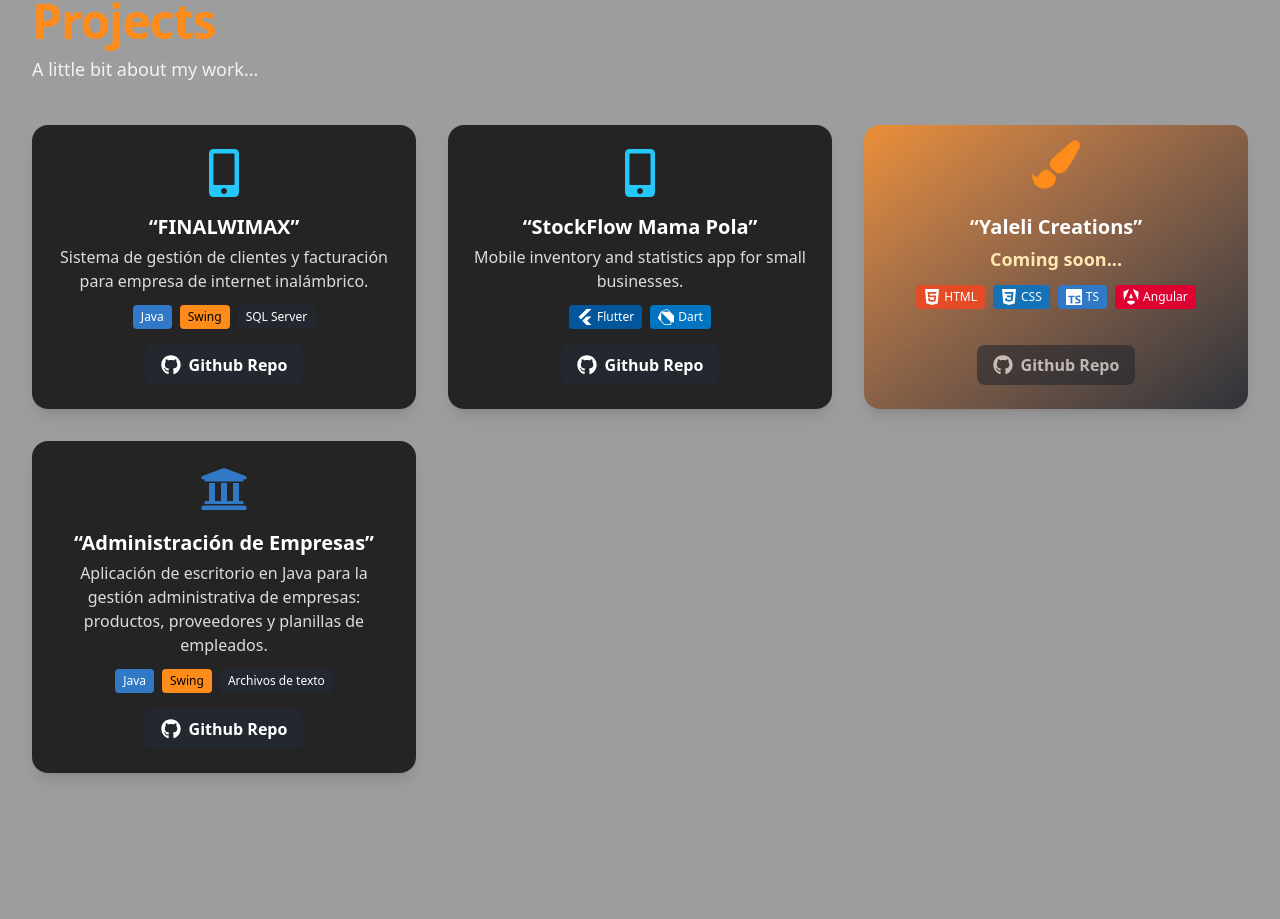
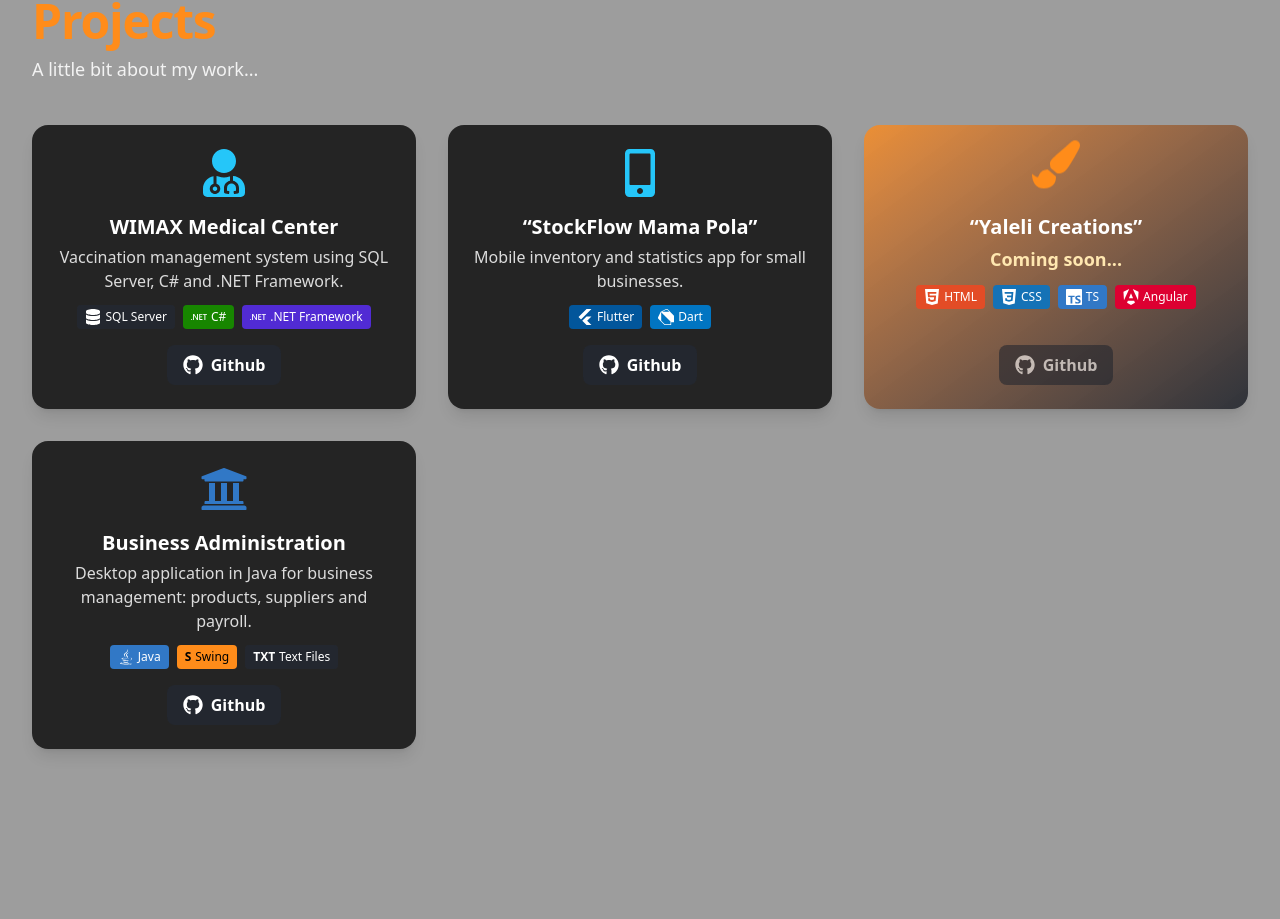
Before and after one commit to axelvalle/portfolio-react, a Next.js app: page / in a window 1280 px wide. Shown: the part 1689-2608 px from the top of the page. Built offline with nearby package versions, Linux system fonts and the light colour scheme.

Commit message:
algunas cosas arregladas

```diff
--- a/app/page.tsx
+++ b/app/page.tsx
@@ -3,9 +3,8 @@
 import Image from "next/image";
 import BinaryRain from "./components/BinaryRain";
 import { useState, useEffect, useRef } from "react";
-import { SiTypescript, SiHtml5, SiCss3, SiDart, SiFlutter, SiPhp, SiAngular, SiGit, SiMysql, SiPython, SiPostgresql, SiVercel, SiNetlify } from "react-icons/si";
-import { FaMobileAlt, FaPaintBrush, FaInstagram, FaTwitter, FaGithub, FaEnvelope } from "react-icons/fa";
-import { FaUniversity, FaCertificate } from "react-icons/fa";
+import { SiTypescript, SiHtml5, SiCss3, SiDart, SiFlutter, SiPhp, SiAngular, SiGit, SiMysql, SiPython, SiPostgresql, SiVercel, SiNetlify, SiDotnet } from "react-icons/si";
+import { FaMobileAlt, FaPaintBrush, FaInstagram, FaTwitter, FaGithub, FaEnvelope, FaUniversity, FaCertificate, FaUserMd, FaJava, FaDatabase } from "react-icons/fa";
 import { MdOutlineHive } from "react-icons/md";
 import { FaCheckCircle } from "react-icons/fa";
 
@@ -103,7 +102,15 @@ const translations = {
     cert2Tags: ["PHP", "MVC"],
     cert2Uni: "UNI Postgraduate Nicaragua",
     cert2Year: "2024",
-    liveDemo: "Live Demo"
+    liveDemo: "Github",
+    projectWimaxTitle: "WIMAX Medical Center",
+    projectWimaxDesc: "Vaccination management system using SQL Server, C# and .NET Framework.",
+    projectWimaxTech: ["SQL Server", "C#", ".NET Framework"],
+    projectWimaxBadges: [<FaDatabase size={16}/>, <SiDotnet size={16}/>, <SiDotnet size={16}/>],
+    projectAdmonTitle: "Business Administration",
+    projectAdmonDesc: "Desktop application in Java for business management: products, suppliers and payroll.",
+    projectAdmonTech: ["Java", "Swing", "Text Files"],
+    projectAdmonBadges: [<FaJava size={16}/>, <span className='font-bold'>S</span>, <span className='font-bold'>TXT</span>],
   },
   es: {
     navbar: ["Proyectos", "Tecnologías", "Redes Sociales"],
@@ -125,7 +132,15 @@ const translations = {
     cert2Tags: ["PHP", "MVC"],
     cert2Uni: "UNI Postgrado Nicaragua",
     cert2Year: "2024",
-    liveDemo: "Ver Demo"
+    liveDemo: "Github",
+    projectWimaxTitle: "WIMAX Centro Médico",
+    projectWimaxDesc: "Sistema de gestión de vacunación usando SQL Server, C# y .NET Framework.",
+    projectWimaxTech: ["SQL Server", "C#", ".NET Framework"],
+    projectWimaxBadges: [<FaDatabase size={16}/>, <SiDotnet size={16}/>, <SiDotnet size={16}/>],
+    projectAdmonTitle: "Administración de Empresas",
+    projectAdmonDesc: "Aplicación de escritorio en Java para la gestión administrativa de empresas: productos, proveedores y planillas de empleados.",
+    projectAdmonTech: ["Java", "Swing", "Archivos de texto"],
+    projectAdmonBadges: [<FaJava size={16}/>, <span className='font-bold'>S</span>, <span className='font-bold'>TXT</span>],
   }
 };
 
@@ -359,17 +374,17 @@ export default function Home() {
             </div>
             {/* La visibilidad de las tarjetas de proyecto es controlada por el hook `useFadeInOnScroll`. */}
             <div className="grid grid-cols-1 sm:grid-cols-2 md:grid-cols-3 gap-8 w-full">
-              {/* Project 1 - FINALWIMAX */}
+              {/* Project 1 - WIMAX Centro Médico */}
               <div id="project-card-0" className={`bg-[#181818]/90 rounded-2xl shadow-lg p-6 flex flex-col items-center fade-up${projectCardsVisible[0] ? ' visible' : ''}`}>
-                <FaMobileAlt size={48} className="text-[#25c6f9] mb-4" />
-                <h3 className="text-xl font-bold text-white mb-1 text-center">“FINALWIMAX”</h3>
-                <p className="text-[#DCDCDC] text-center mb-3">Sistema de gestión de clientes y facturación para empresa de internet inalámbrico.</p>
+                <FaUserMd size={48} className="text-[#25c6f9] mb-4" />
+                <h3 className="text-xl font-bold text-white mb-1 text-center">{t.projectWimaxTitle}</h3>
+                <p className="text-[#DCDCDC] text-center mb-3">{t.projectWimaxDesc}</p>
                 <div className="flex flex-wrap gap-2 justify-center mb-4">
-                  <span className="bg-[#3178c6] text-white px-2 py-1 rounded text-xs flex items-center gap-1">Java</span>
-                  <span className="bg-[#FF8C1A] text-black px-2 py-1 rounded text-xs flex items-center gap-1">Swing</span>
-                  <span className="bg-[#23272f] text-white px-2 py-1 rounded text-xs flex items-center gap-1">SQL Server</span>
+                  <span className="bg-[#23272f] text-white px-2 py-1 rounded text-xs flex items-center gap-1">{t.projectWimaxBadges[0]}{t.projectWimaxTech[0]}</span>
+                  <span className="bg-[#178600] text-white px-2 py-1 rounded text-xs flex items-center gap-1">{t.projectWimaxBadges[1]}{t.projectWimaxTech[1]}</span>
+                  <span className="bg-[#512BD4] text-white px-2 py-1 rounded text-xs flex items-center gap-1">{t.projectWimaxBadges[2]}{t.projectWimaxTech[2]}</span>
                 </div>
-                <a href="https://github.com/axelvalle/FINALWIMAX" target="_blank" rel="noopener noreferrer" className="mt-auto bg-[#23272f] text-white px-4 py-2 rounded-lg font-semibold hover:bg-[#FF8C1A] hover:text-black transition flex items-center justify-center gap-2"><FaGithub className="text-xl" />Github Repo</a>
+                <a href="https://github.com/axelvalle/FINALWIMAX" target="_blank" rel="noopener noreferrer" className="mt-auto bg-[#23272f] text-white px-4 py-2 rounded-lg font-semibold hover:bg-[#FF8C1A] hover:text-black transition flex items-center justify-center gap-2"><FaGithub className="text-xl" />Github</a>
               </div>
               {/* Project 2 - StockFlow Mama Pola */}
               <div id="project-card-1" className={`bg-[#181818]/90 rounded-2xl shadow-lg p-6 flex flex-col items-center fade-up${projectCardsVisible[1] ? ' visible' : ''}`}>
@@ -380,7 +395,7 @@ export default function Home() {
                   <span className="bg-[#02569b] text-white px-2 py-1 rounded text-xs flex items-center gap-1"><SiFlutter size={16}/>Flutter</span>
                   <span className="bg-[#0175c2] text-white px-2 py-1 rounded text-xs flex items-center gap-1"><SiDart size={16}/>Dart</span>
                 </div>
-                <a href="https://github.com/axelvalle/stockflow-mama-pola" className="mt-auto bg-[#23272f] text-white px-4 py-2 rounded-lg font-semibold hover:bg-[#FF8C1A] hover:text-black transition flex items-center justify-center gap-2"><FaGithub className="text-xl" />Github Repo</a>
+                <a href="https://github.com/axelvalle/stockflow-mama-pola" className="mt-auto bg-[#23272f] text-white px-4 py-2 rounded-lg font-semibold hover:bg-[#FF8C1A] hover:text-black transition flex items-center justify-center gap-2"><FaGithub className="text-xl" />Github</a>
               </div>
               {/* Project 3 - Yaleli Creations (Coming Soon) */}
               <div id="project-card-2" className={`bg-gradient-to-br from-[#FF8C1A]/80 to-[#23272f]/90 rounded-2xl shadow-lg p-6 flex flex-col items-center fade-up${projectCardsVisible[2] ? ' visible' : ''} animate-pulse`}>
@@ -393,19 +408,19 @@ export default function Home() {
                   <span className="bg-[#3178c6] text-white px-2 py-1 rounded text-xs flex items-center gap-1"><SiTypescript size={16}/>TS</span>
                   <span className="bg-[#dd0031] text-white px-2 py-1 rounded text-xs flex items-center gap-1"><SiAngular size={16}/>Angular</span>
                 </div>
-                <span className="mt-auto bg-[#23272f] text-white px-4 py-2 rounded-lg font-semibold flex items-center justify-center gap-2 opacity-60 cursor-not-allowed"><FaGithub className="text-xl" />Github Repo</span>
+                <span className="mt-auto bg-[#23272f] text-white px-4 py-2 rounded-lg font-semibold flex items-center justify-center gap-2 opacity-60 cursor-not-allowed"><FaGithub className="text-xl" />Github</span>
               </div>
               {/* Project 4 - Administración de Empresas */}
-              <div id="project-card-3" className="bg-[#181818]/90 rounded-2xl shadow-lg p-6 flex flex-col items-center fade-up visible">
+              <div id="project-card-3" className={`bg-[#181818]/90 rounded-2xl shadow-lg p-6 flex flex-col items-center fade-up${projectCardsVisible[3] ? ' visible' : ''}`}>
                 <FaUniversity size={48} className="text-[#3178c6] mb-4" />
-                <h3 className="text-xl font-bold text-white mb-1 text-center">“Administración de Empresas”</h3>
-                <p className="text-[#DCDCDC] text-center mb-3">Aplicación de escritorio en Java para la gestión administrativa de empresas: productos, proveedores y planillas de empleados.</p>
+                <h3 className="text-xl font-bold text-white mb-1 text-center">{t.projectAdmonTitle}</h3>
+                <p className="text-[#DCDCDC] text-center mb-3">{t.projectAdmonDesc}</p>
                 <div className="flex flex-wrap gap-2 justify-center mb-4">
-                  <span className="bg-[#3178c6] text-white px-2 py-1 rounded text-xs flex items-center gap-1">Java</span>
-                  <span className="bg-[#FF8C1A] text-black px-2 py-1 rounded text-xs flex items-center gap-1">Swing</span>
-                  <span className="bg-[#23272f] text-white px-2 py-1 rounded text-xs flex items-center gap-1">Archivos de texto</span>
+                  <span className="bg-[#3178c6] text-white px-2 py-1 rounded text-xs flex items-center gap-1">{t.projectAdmonBadges[0]}{t.projectAdmonTech[0]}</span>
+                  <span className="bg-[#FF8C1A] text-black px-2 py-1 rounded text-xs flex items-center gap-1">{t.projectAdmonBadges[1]}{t.projectAdmonTech[1]}</span>
+                  <span className="bg-[#23272f] text-white px-2 py-1 rounded text-xs flex items-center gap-1">{t.projectAdmonBadges[2]}{t.projectAdmonTech[2]}</span>
                 </div>
-                <a href="https://github.com/axelvalle/Administracion_Empresas" target="_blank" rel="noopener noreferrer" className="mt-auto bg-[#23272f] text-white px-4 py-2 rounded-lg font-semibold hover:bg-[#FF8C1A] hover:text-black transition flex items-center justify-center gap-2"><FaGithub className="text-xl" />Github Repo</a>
+                <a href="https://github.com/axelvalle/Administracion_Empresas" target="_blank" rel="noopener noreferrer" className="mt-auto bg-[#23272f] text-white px-4 py-2 rounded-lg font-semibold hover:bg-[#FF8C1A] hover:text-black transition flex items-center justify-center gap-2"><FaGithub className="text-xl" />Github</a>
               </div>
             </div>
           </section>
```
